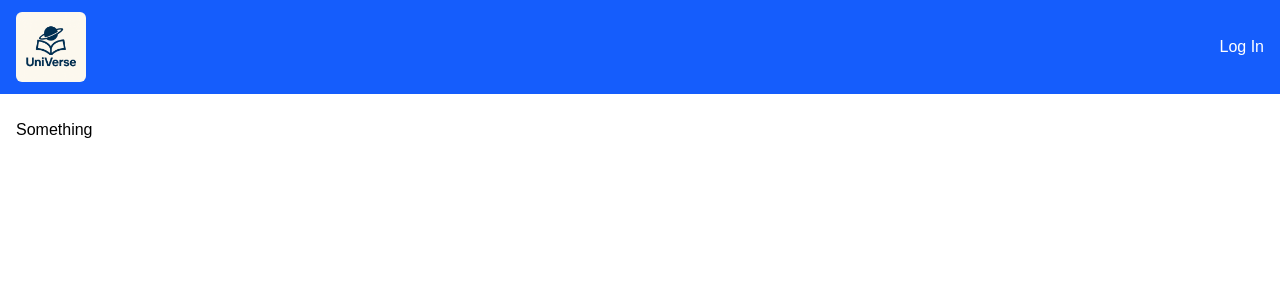
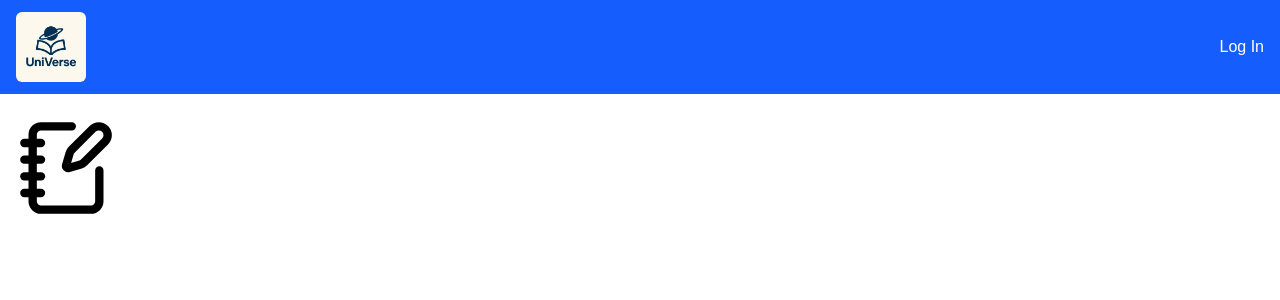
Before and after one commit to SibusiZW/UniVerse-portal, a Next.js app in the folder frontend/: page /dashboard/assignments in a window 1280 px wide. Shown: the top 300 px of the page. Built offline with nearby package versions, Linux system fonts and the light colour scheme.

Commit message:
feat: Added Next.js API route for assignments

```diff
--- /dev/null
+++ b/frontend/app/api/assignments/route.tsx
@@ -0,0 +1,8 @@
+import { NextResponse } from "next/server";
+
+export const GET = async () => {
+    const res = await fetch("http://127.0.0.1:8000/assignments/");
+    const data = await res.json();
+
+    return NextResponse.json(data)
+}
--- a/frontend/app/dashboard/assignments/page.tsx
+++ b/frontend/app/dashboard/assignments/page.tsx
@@ -1,7 +1,9 @@
 "use client";
+
+import { NotebookPen } from "lucide-react";
 
 export default function AssignmentsPage() {
     return (
-        <h1>Something</h1>
+        <NotebookPen className="mb-6" size={100}/>
     )
 }
```
Also changed, not shown: 1 other file (tests, documents, lock files or other folders).
